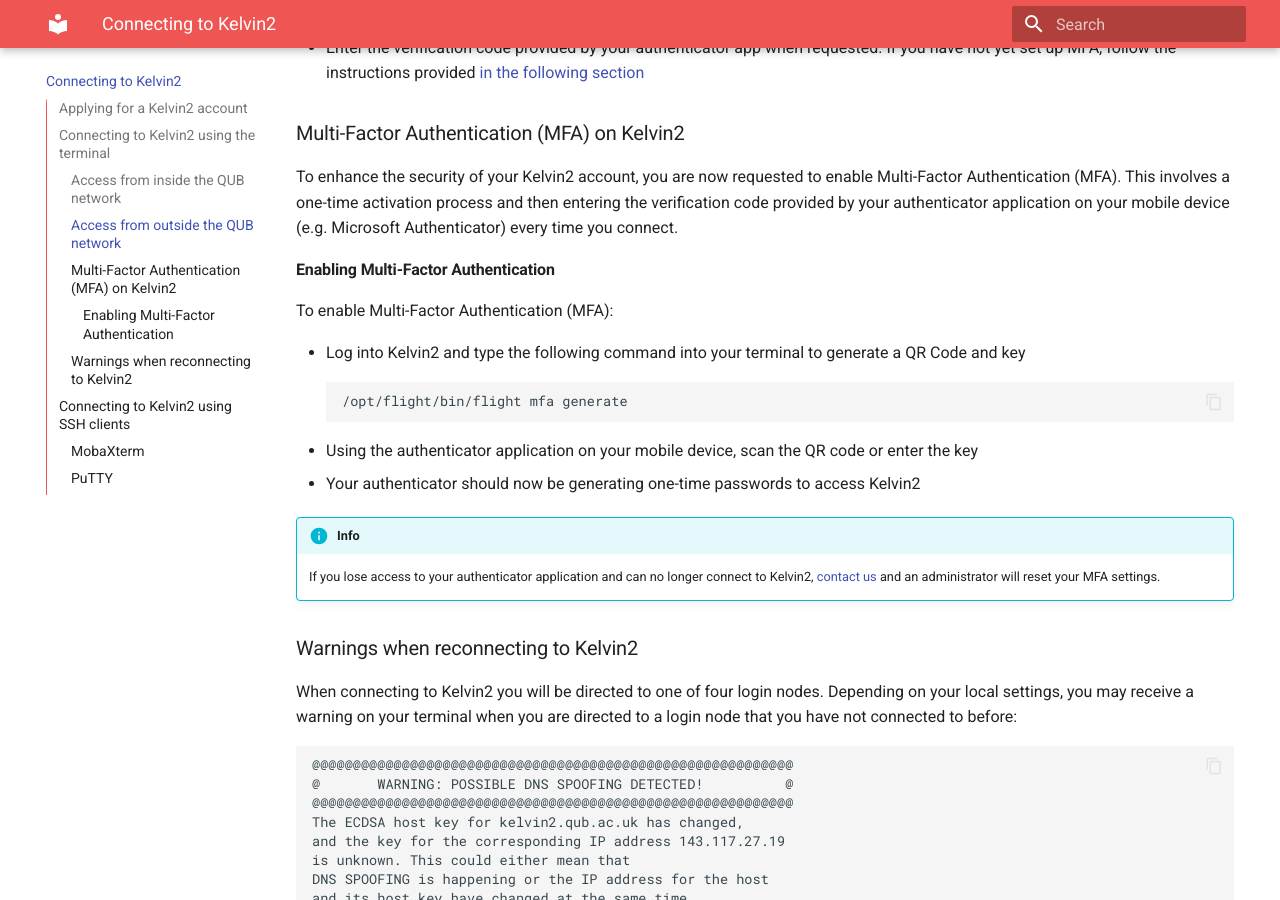
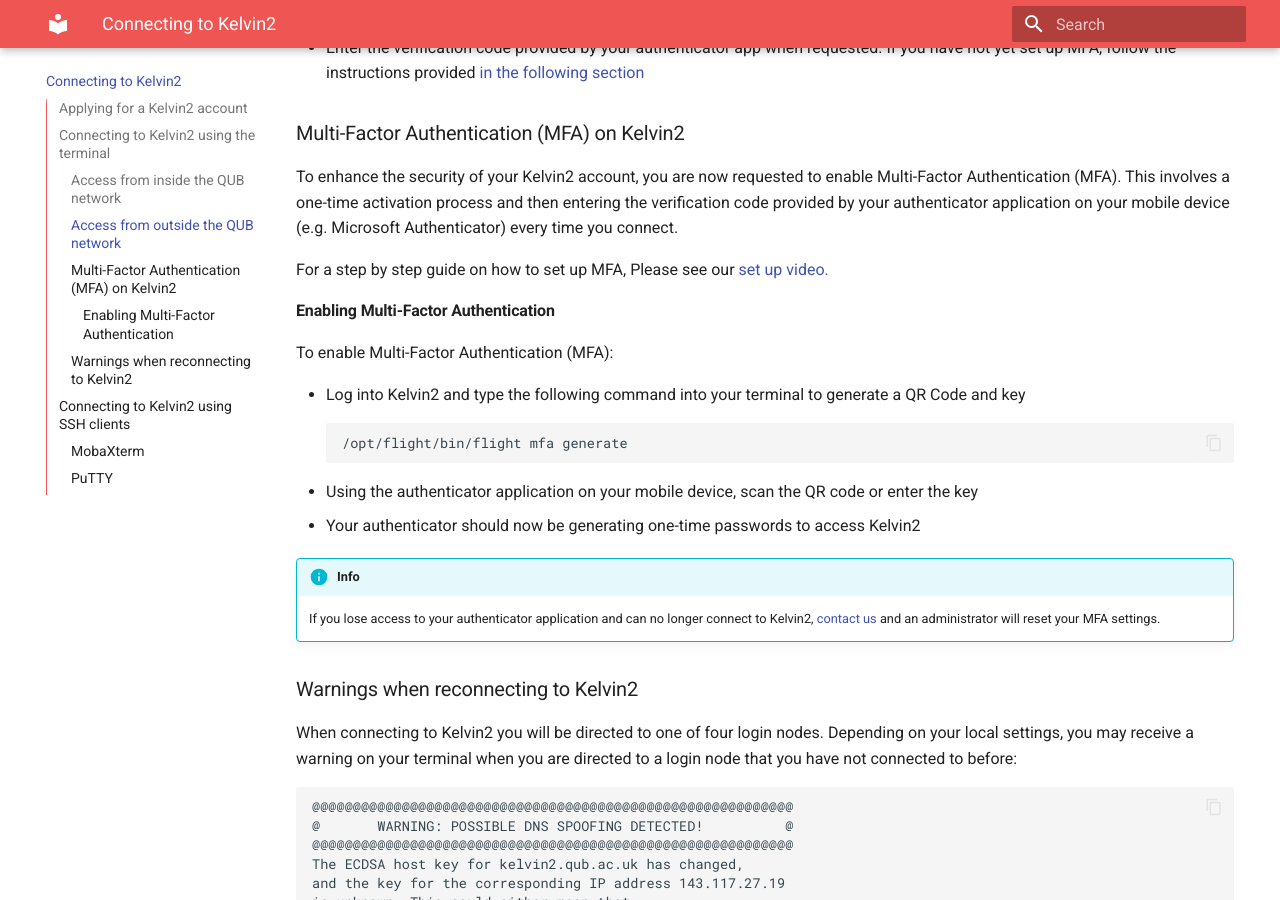
Before and after one commit to ethanbradley/nihpc-documentation, an MkDocs documentation site: the page built from docs/Connecting to Kelvin2.md, in a window 1280 px wide and 900 px high, scrolled down 2530 px. Built offline with MkDocs 1.6.1 and Material for MkDocs 9.7.7, drawn with Linux system fonts in a browser that asks for light colours.

Commit message:
Update Connecting to Kelvin2.md

```diff
--- a/docs/Connecting to Kelvin2.md
+++ b/docs/Connecting to Kelvin2.md
@@ -123,6 +123,8 @@ After this initial set-up process is complete, you can connect to Kelvin2 as fol
 
 To enhance the security of your Kelvin2 account, you are now requested to enable Multi-Factor Authentication (MFA). This involves a one-time activation process and then entering the verification code provided by your authenticator application on your mobile device (e.g. Microsoft Authenticator) every time you connect.
 
+For a step by step guide on how to set up MFA, Please see our [set up video.](https://www.youtube.com/watch?v=s_ikzufVRgw)
+
 #### Enabling Multi-Factor Authentication
 
 To enable Multi-Factor Authentication (MFA):
```
